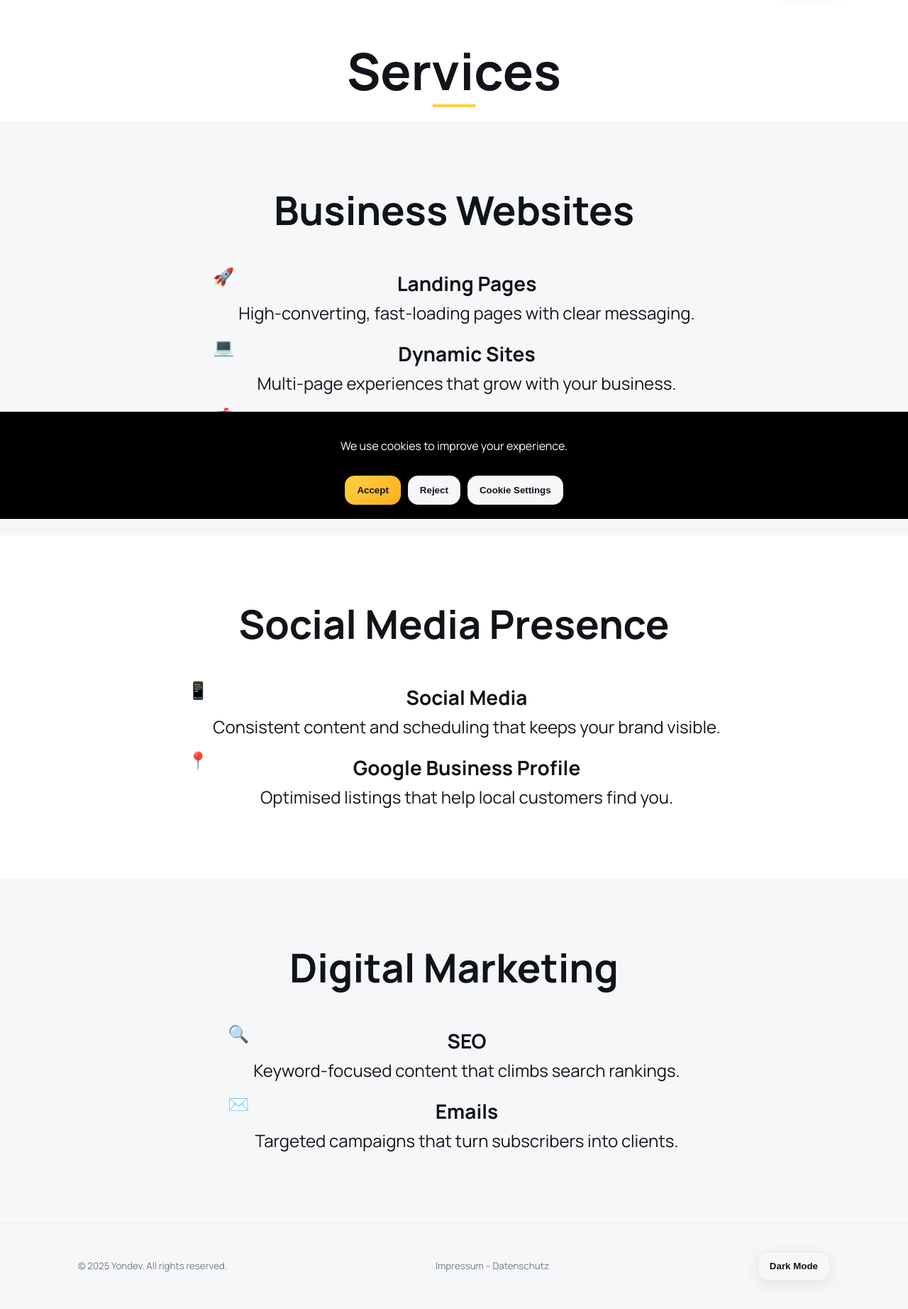
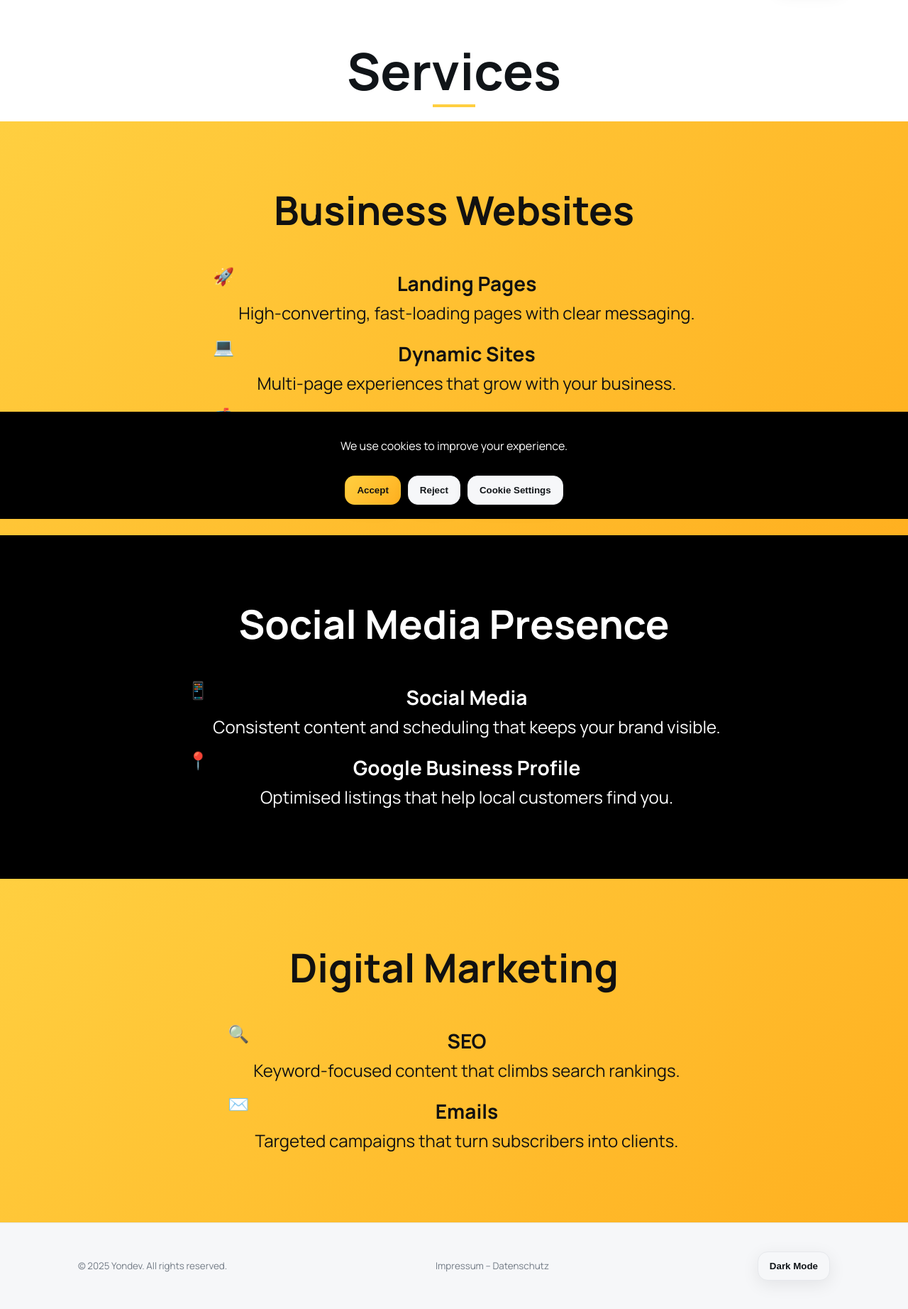
Before and after one commit to BuffSage/Yondev01, a PHP site: page /services.html in a window 1280 px wide. Shown: the part 69-1913 px from the top of the page at 71% size. Run offline with PHP 8.4, Linux system fonts and the light colour scheme.

Commit message:
style: adjust workflow and services colors

```diff
--- a/src/assets/css/style.css
+++ b/src/assets/css/style.css
@@ -216,7 +216,7 @@ h1{ font-size:clamp(32px,6vw,56px); line-height:1.1; margin:14px 0 10px }
   margin:0;
   font-size:clamp(24px,4vw,48px);
   font-weight:700;
-  color:var(--primary);
+  color:var(--text);
 }
 .grid{ display:grid; gap:20px }
 .grid-3{ grid-template-columns:repeat(3,1fr) }
@@ -255,8 +255,13 @@ h1{ font-size:clamp(32px,6vw,56px); line-height:1.1; margin:14px 0 10px }
   justify-content:center;
   text-align:center;
   animation:fade-in-up .8s ease both;
+  background:#000;
+  color:#fff;
 }
-.service-block:nth-of-type(even){ background:var(--surface) }
+.service-block:nth-of-type(even){
+  background:linear-gradient(135deg,var(--accent),#ffb020);
+  color:#111;
+}
 .service-block .container{
   display:flex;
   flex-direction:column;
```
